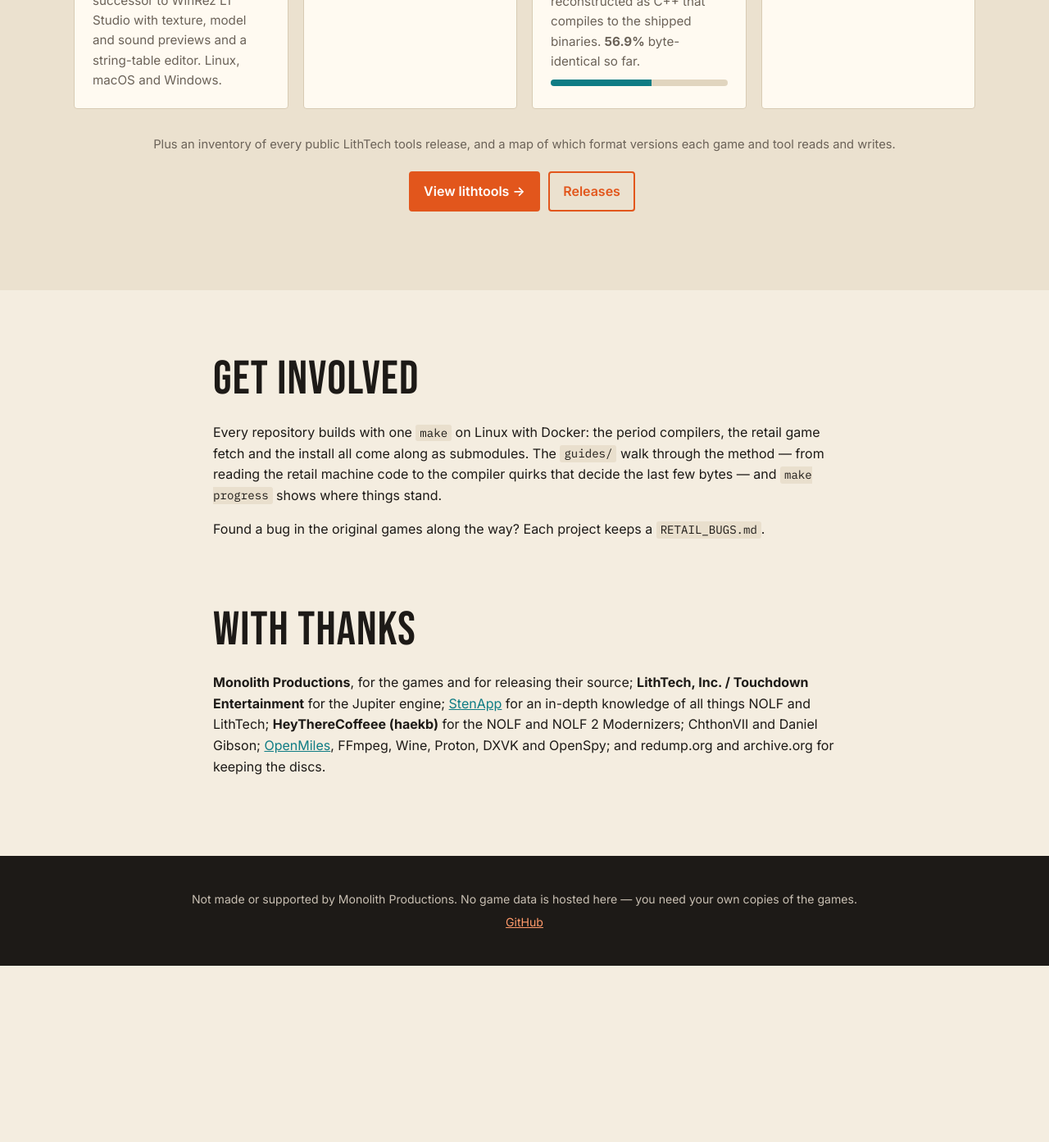
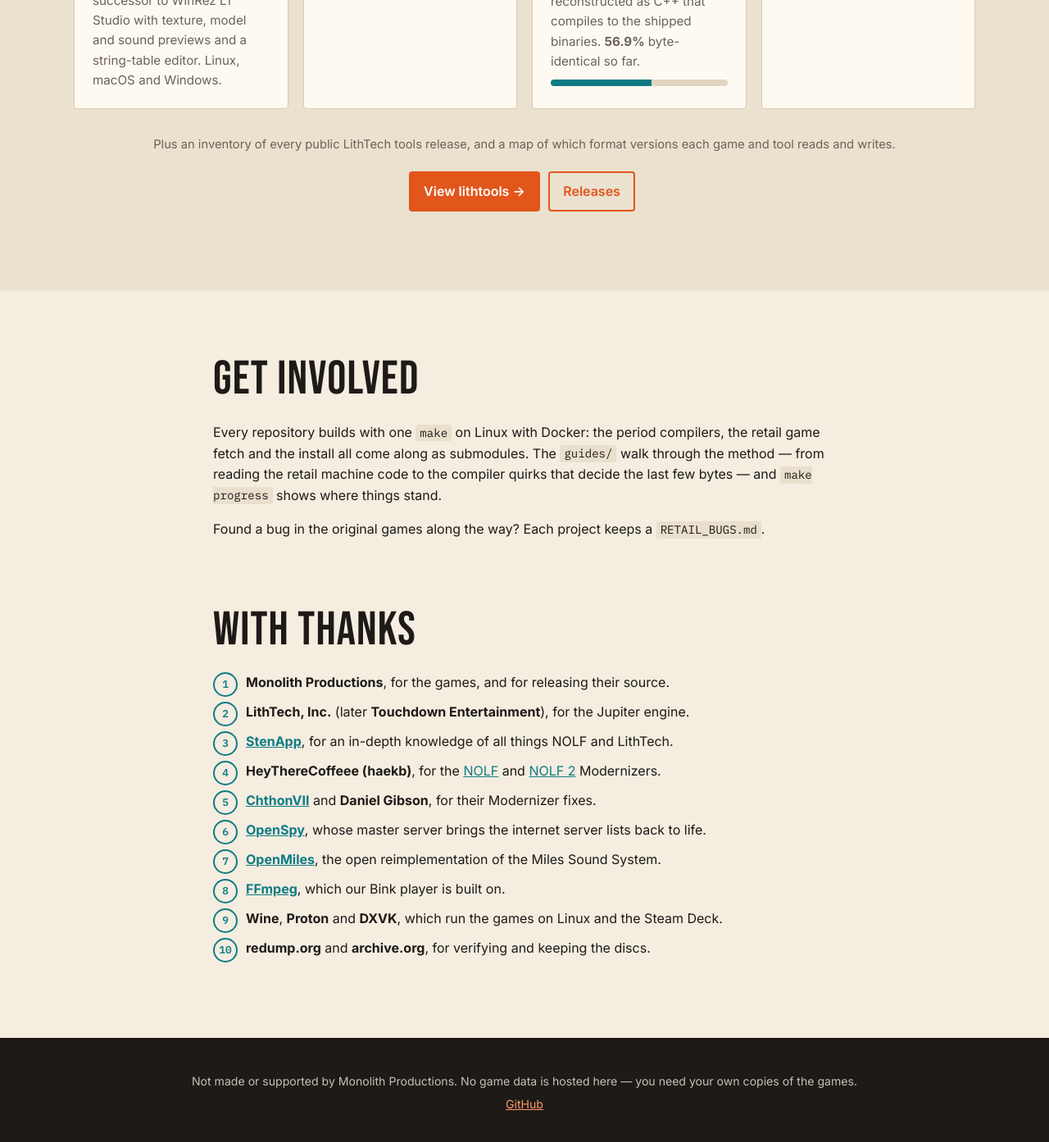
Before and after one commit to nolffan/nolffan.github.io, a Jekyll site: the page built from index.md, in a window 1280 px wide and 1400 px high, scrolled down 4964 px. Shown: the top 1393 px of the window at 82% size. Built offline with Jekyll 4.4.1, drawn with Linux system fonts in a browser that asks for light colours; our own code applies the rules of GitHub Pages for plain Markdown files; before the commit the page ends 6142 px from its top, so only the background shows below that.

Commit message:
With thanks: a numbered list, crediting OpenSpy
One entry per credit, with links to each project.

Co-Authored-By: Claude Opus 5.5 <noreply@anthropic.com>

```diff
--- a/index.md
+++ b/index.md
@@ -53,9 +53,21 @@ Found a bug in the original games along the way? Each project keeps a
 
 ## With thanks
 
-**Monolith Productions**, for the games and for releasing their source;
-**LithTech, Inc. / Touchdown Entertainment** for the Jupiter engine;
-[StenApp](https://github.com/StenApp) for an in-depth knowledge of all things
-NOLF and LithTech; **HeyThereCoffeee (haekb)** for the NOLF and NOLF 2
-Modernizers; ChthonVII and Daniel Gibson; [OpenMiles](https://github.com/maci0/openmiles), FFmpeg, Wine, Proton,
-DXVK and OpenSpy; and redump.org and archive.org for keeping the discs.
+1. **Monolith Productions**, for the games, and for releasing their source.
+2. **LithTech, Inc.** (later **Touchdown Entertainment**), for the Jupiter
+   engine.
+3. [**StenApp**](https://github.com/StenApp), for an in-depth knowledge of
+   all things NOLF and LithTech.
+4. **HeyThereCoffeee (haekb)**, for the
+   [NOLF](https://github.com/haekb/nolf1-modernizer) and
+   [NOLF 2](https://github.com/haekb/nolf2-modernizer) Modernizers.
+5. [**ChthonVII**](https://github.com/ChthonVII/nolf1-modernizer) and
+   **Daniel Gibson**, for their Modernizer fixes.
+6. [**OpenSpy**](https://openspy.net), whose master server brings the
+   internet server lists back to life.
+7. [**OpenMiles**](https://github.com/maci0/openmiles), the open
+   reimplementation of the Miles Sound System.
+8. [**FFmpeg**](https://ffmpeg.org), which our Bink player is built on.
+9. **Wine**, **Proton** and **DXVK**, which run the games on Linux and the
+   Steam Deck.
+10. **redump.org** and **archive.org**, for verifying and keeping the discs.
--- a/style.css
+++ b/style.css
@@ -188,6 +188,14 @@ main > section > * { max-width: 1100px; margin-left: auto; margin-right: auto; }
 /* ---------- closing ---------- */
 .closing > * { max-width: 760px; }
 .closing h2:not(:first-child) { margin-top: 1.4em; }
+.closing ol { list-style: none; counter-reset: t; padding: 0; display: grid; gap: 10px; }
+.closing ol li { counter-increment: t; position: relative; padding-left: 40px; min-height: 26px; }
+.closing ol li::before {
+  content: counter(t); font: 600 .8rem/1 "IBM Plex Mono", monospace;
+  position: absolute; left: 0; top: 0;
+  width: 26px; height: 26px; border-radius: 50%; display: grid; place-items: center;
+  border: 2px solid var(--accent-2); color: var(--accent-2);
+}
 footer { background: #1d1a17; color: #c8bfb2; text-align: center; padding: 36px 16px; font-size: .88rem; }
 footer a { color: #ff9a6a; }
 footer p { margin: .4em 0; }
```
